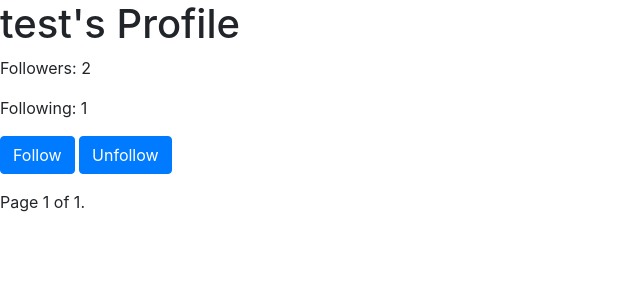
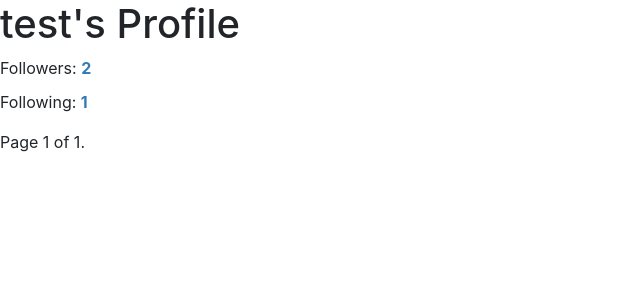
Before and after one commit to tkding/web-practice, a Django app: page /profile/2 in a window 1280 px wide. Shown: the part 56-356 px from the top of the page, without its empty margins (0-640 px from the left). Run offline with Django 4.2, Linux system fonts and the light colour scheme; data comes from the database, SQL or seed files in the repository; both versions use the stored data as it was after the commit; data that the repository does not hold is empty; some libraries are stand-ins or nearby versions.

Commit message:
fix following buttons

```diff
--- a/project 4/project4/network/static/network/profile.js
+++ b/project 4/project4/network/static/network/profile.js
@@ -18,6 +18,10 @@ document.addEventListener('DOMContentLoaded', function() {
     const isCurrentUserProfile = profileTitle.getAttribute("data-is-current-user") === "True";
     console.log(`isCurrentUserProfile: ${isCurrentUserProfile}`);
 
+    // check if user is logged in
+    const isLoggedIn = profileTitle.getAttribute("data-is-logged-in") === "True";
+
+    if(isLoggedIn){
         if(!isCurrentUserProfile){
             console.log('Current user is not the profile user');
             console.log('Before fetch profile');
@@ -39,7 +43,10 @@ document.addEventListener('DOMContentLoaded', function() {
         }
         else{
             console.log('Current user is the profile user');
-
+        }
+    }
+    else{
+        console.log('User is not logged in');
     }
 
     if (followButton) {
--- a/project 4/project4/network/static/network/styles.css
+++ b/project 4/project4/network/static/network/styles.css
@@ -52,3 +52,16 @@
     max-height: 50vh; /* Maximum height: 50% of the viewport height */
     width: 100%; /* Occupy full width of the container */
 }
+
+/* Style for followers and following count */
+#followersCount,
+#followingCount {
+    font-size: 16px;
+    margin-bottom: 10px;
+}
+
+#followersNumber,
+#followingNumber {
+    font-weight: bold;
+    color: #337ab7; /* Blue color for links */
+}
--- a/project 4/project4/network/templates/network/index.html
+++ b/project 4/project4/network/templates/network/index.html
@@ -31,7 +31,7 @@
             <form class="new-post-form" action="{% url 'new_post' %}" method="POST">
                 {% csrf_token %}
                 <!-- TODO: using django, make the text area 5 rows and the col follow the screen size with some padding-->
-                <textarea name="content" cols="50" rows="5"></textarea>
+                <textarea name="content" cols="50" rows="5" placeholder="Content" required></textarea>
                 <input type="submit" value="Post">
             </form>
         {% endif %}
--- a/project 4/project4/network/templates/network/profile.html
+++ b/project 4/project4/network/templates/network/profile.html
@@ -2,22 +2,41 @@
 {% load static %}
 
 {% block body %}
-    <h1 id="profileTitle"  data-is-current-user="{% if request.user == profile_user %}True{% else %}False{% endif %}">{{ profile_user.username }}'s Profile</h1>
+    <h1 id="profileTitle"  data-is-logged-in="request.user.is_authenticated" data-is-current-user="{% if request.user == profile_user %}True{% else %}False{% endif %}">{{ profile_user.username }}'s Profile</h1>
     <p id="followersCount">Followers: <span id="followersNumber">{{ followers_count }}</span></p>
     <p id="followingCount">Following: <span id="followingNumber">{{ following_count }}</span></p>
 
-    {% if request.user != profile_user %}
-        <button id="followButton" class="btn btn-primary">Follow</button>
-        <button id="unfollowButton" class="btn btn-primary">Unfollow</button>
+
+    {% if request.user.is_authenticated and request.user != profile_user %}
+        {% if is_following %}
+            <button id="followButton" class="btn btn-primary" style="display: none;">Follow</button>
+            <button id="unfollowButton" class="btn btn-primary">Unfollow</button>
+        {% else %}
+            <button id="followButton" class="btn btn-primary">Follow</button>
+            <button id="unfollowButton" class="btn btn-primary" style="display: none;">Unfollow</button>
+        {% endif %}
     {% endif %}
 
     <ul id="postsList">
         <!-- posts will be added dynamically here -->
         {% for post in posts %}
-            <li>
-                <p>{{ post.content }}</p>
+            <li class="post">
+                <a href="{% url 'profile' user_id=post.user.id %}"><strong>{{ post.user.username }}</strong></a>
+                <p class="post-content" data-post-id="{{ post.id }}">{{ post.content }}</p>
                 <p>{{ post.timestamp }}</p>
-                <p>Likes: {{ post.likes.count }}</p>
+                <p>Likes: <span class="like-count" data-post-id="{{ post.id }}">{{ post.likes.count }}</span></p>
+                {% if user.is_authenticated %}
+                    <button class="like-btn {% if post.like_by_user %}liked{% endif %}" data-post-id="{{ post.id }}">Like</button>
+                {% endif %}
+
+
+                {% if post.user == request.user %}
+                    <button class="edit-post-btn" data-post-id="{{ post.id }}">Edit</button>
+                    <div class="edit-post-form" hidden data-post-id="{{ post.id }}" data-original-content="{{ post.content }}">
+                        <textarea class="edit-post-textarea" name="content" cols="30" rows="5"></textarea>
+                        <button class="save-post-btn" data-post-id="{{ post.id }}">Save</button>
+                    </div>
+                {% endif %}
             </li>
         {% endfor %}
     </ul>
```
Also changed, not shown: project 4/project4/db.sqlite3. Lines whose indentation alone changed are shown as unchanged.
